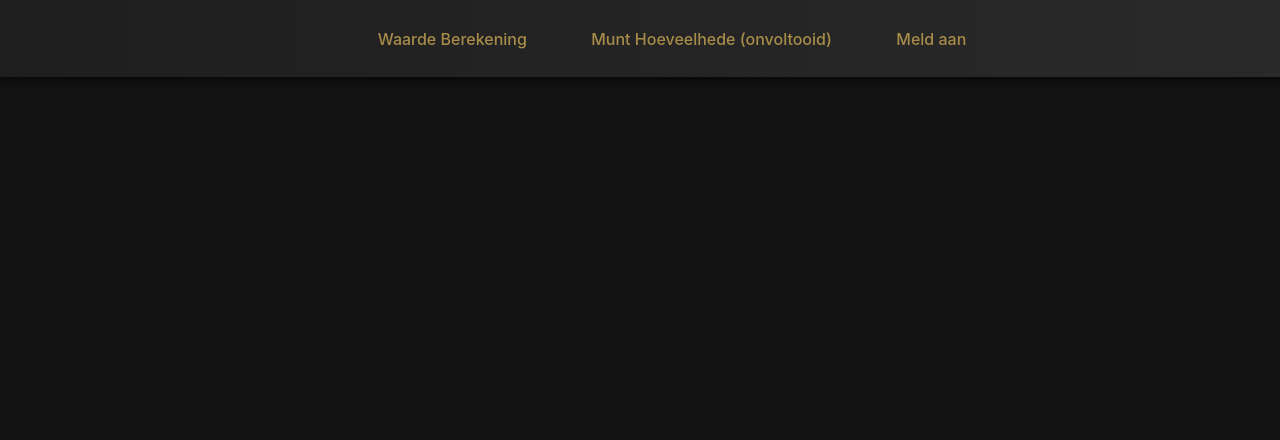
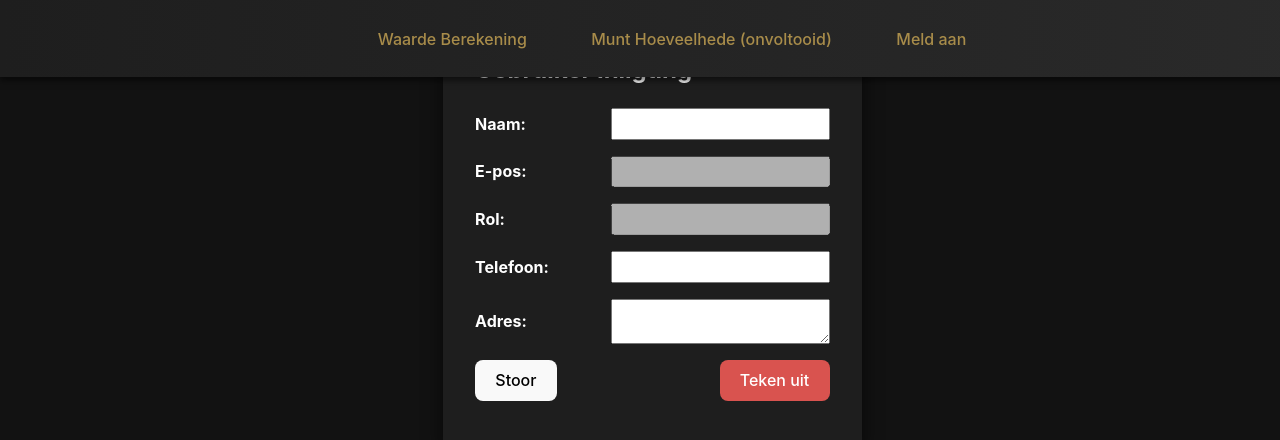
Before and after one commit to ambrovw/smeltwaarde, a React (Vite) app: page /userDetails in a window 1280 px wide. Shown: the top 440 px of the page. Built offline with nearby package versions, Linux system fonts and the light colour scheme.

Commit message:
User profile

```diff
--- a/src/pages/UserDetails.jsx
+++ b/src/pages/UserDetails.jsx
@@ -1,27 +1,86 @@
+import { useState } from 'react';
 import { useNavigate } from 'react-router-dom';
 
 export default function UserDetails({ user, setUser, setIsLoggedIn }) {
     const navigate = useNavigate();
 
-    if (!user) return <div>Geen gebruiker ingelog nie.</div>;
+    const [formData, setFormData] = useState({
+        name: user?.name || '',
+        email: user?.email || '',
+        role: user?.role || '',
+        telephone: user?.telephone || '',
+        address: user?.address || ''
+    });
 
     const handleLogout = () => {
         localStorage.removeItem('token');
         localStorage.removeItem('user');
-        if (typeof setUser === 'function') setUser(null);
-        if (typeof setIsLoggedIn === 'function') setIsLoggedIn(false);
+        setUser(null);
+        setIsLoggedIn(false);
         navigate('/');
     };
 
+    const handleChange = (e) => {
+        const { name, value } = e.target;
+        setFormData(prev => ({ ...prev, [name]: value }));
+    };
+
+    const handleSave = async (e) => {
+        e.preventDefault();
+        const token = localStorage.getItem('token');
+        try {
+            const res = await fetch('https://kajuit.smeltwaarde.co.za/api/auth/update', {
+                method: 'PUT',
+                headers: {
+                    'Content-Type': 'application/json',
+                    Authorization: `Bearer ${token}`
+                },
+                body: JSON.stringify(formData)
+            });
+
+            const data = await res.json();
+            if (data.success) {
+                setUser(data.user);
+                alert('Gebruikerinligting gestoor');
+            } else {
+                alert('Kon nie stoor nie: ' + data.error);
+            }
+        } catch {
+            alert('Netwerkfout: kon nie verbind nie');
+        }
+    };
+
     return (
-        <div className="container">
-            <h2>Gebruiker Inligting</h2>
-            <p><strong>Naam:</strong> {user.name}</p>
-            <p><strong>E-pos:</strong> {user.email}</p>
-            <p><strong>Rol:</strong> {user.role}</p>
-            <button onClick={handleLogout} className="logout-button">
-                Teken uit
-            </button>
+        <div className="modal-content">
+            <h2 style={{ color: 'white' }}>Gebruiker Inligting</h2>
+            <form className="add-product-form" onSubmit={handleSave}>
+                <div className="form-row">
+                    <label>Naam:</label>
+                    <input name="name" value={formData.name} onChange={handleChange} />
+                </div>
+                <div className="form-row">
+                    <label>E-pos:</label>
+                    <input name="email" value={formData.email} onChange={handleChange} disabled />
+                </div>
+                <div className="form-row">
+                    <label>Rol:</label>
+                    <input name="role" value={formData.role} onChange={handleChange} disabled />
+                </div>
+                <div className="form-row">
+                    <label>Telefoon:</label>
+                    <input name="telephone" value={formData.telephone} onChange={handleChange} />
+                </div>
+                <div className="form-row">
+                    <label>Adres:</label>
+                    <textarea name="address" value={formData.address} onChange={handleChange} />
+                </div>
+                <div className="form-row" style={{ justifyContent: 'space-between' }}>
+                    <button type="submit">Stoor</button>
+                    <button type="button" onClick={handleLogout} style={{ backgroundColor: '#d9534f', color: 'white' }}>
+                        Teken uit
+                    </button>
+                </div>
+            </form>
         </div>
     );
 }
```
